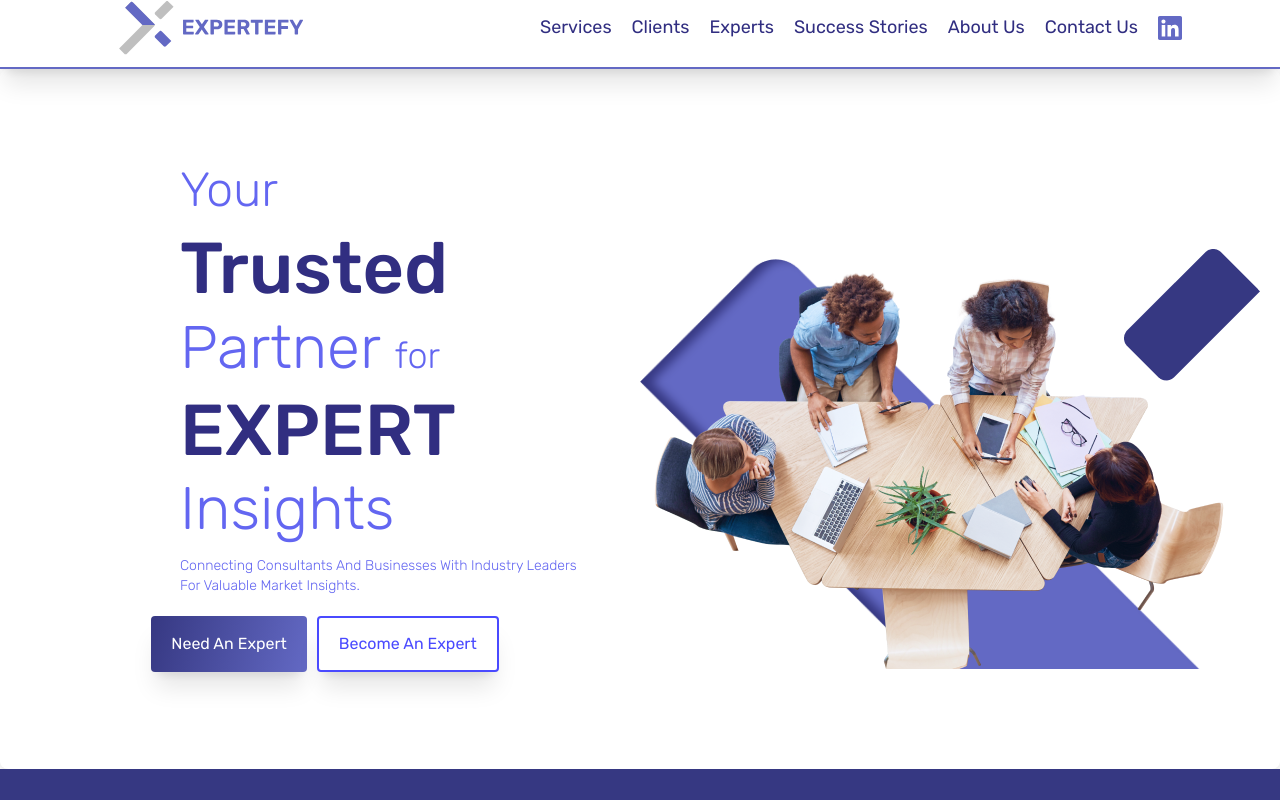
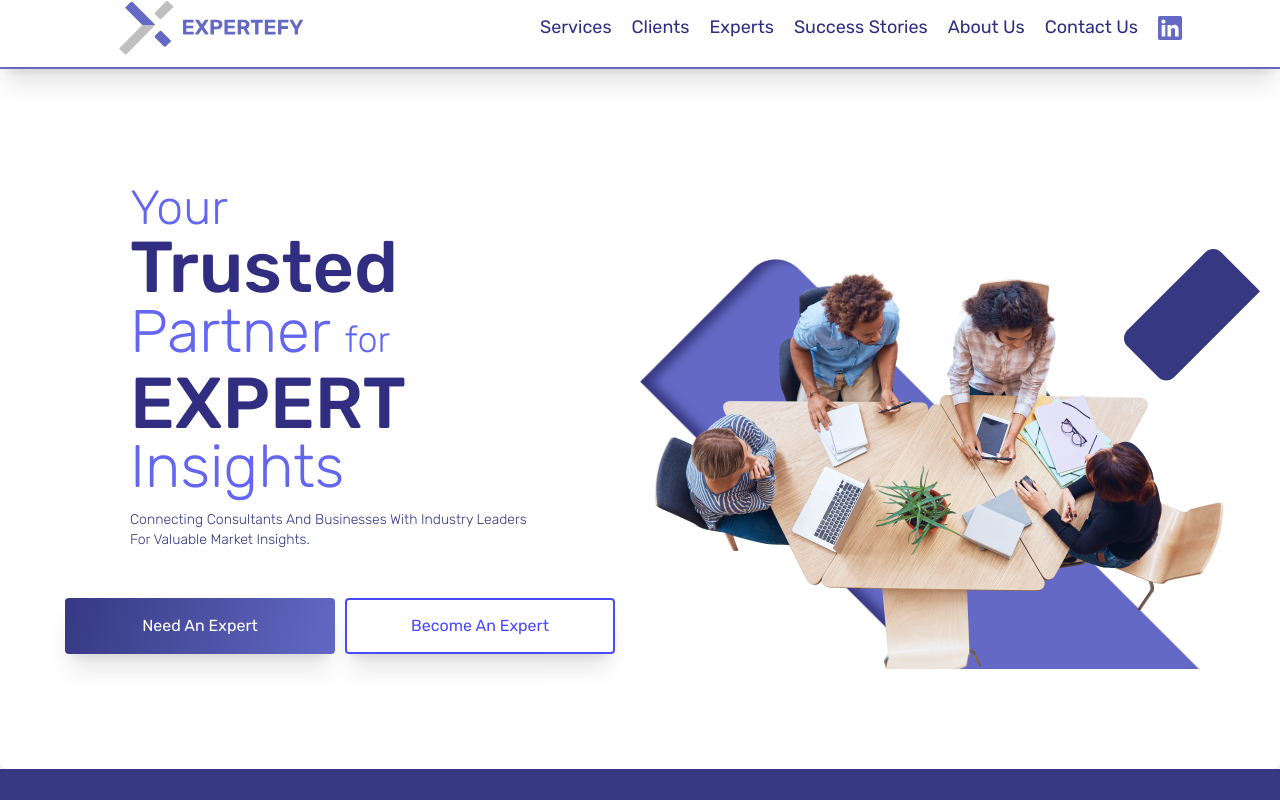
Before and after one commit to NasirBaigIT/expertefy-react, a React (Create React App) app: page / in a window 1280 px wide. Shown: the top 800 px of the page. Built offline with nearby package versions, Linux system fonts and the light colour scheme.

Commit message:
hero section design and animation updated

```diff
--- a/src/components/Footer.js
+++ b/src/components/Footer.js
@@ -32,7 +32,7 @@ const Footer = () => {
           </span>
         </div>
       </div>
-      <h2 className="mt-10 text-xl font-medium text-center uppercase max-md:max-w-full">
+      <h2 className="mt-10 text-xl font-medium text-center uppercase max-md:max-w-full w-[755px]">
         <span className="uppercase">Expertefy</span> - Your Trusted Partner for
         Expert Insights
         <span>
--- a/src/components/Home/HomePoster/HomePoster.js
+++ b/src/components/Home/HomePoster/HomePoster.js
@@ -57,51 +57,51 @@ const HomePoster = () => {
             />
           </div>
         </div>
-        <div className="text-section">
-          <div className="mx-auto font-medium text-indigo-500 capitalize leading-[64px] max-w-[300px]">
+        <div className="text-section flex flex-col">
+          <div className="mx-auto font-medium text-indigo-500 capitalize max-w-[400px]">
             <span
-              className="text-5xl font-light fading"
+              className="text-5xl font-light fading mx-auto max-sm:w-[300px]"
               ref={(el) => (textRef.current[0] = el)}
             >
               Your
             </span>{" "}
             <br />
             <span
-              className="text-7xl text-indigo-900 fading"
+              className="text-7xl text-indigo-900 fading mx-auto max-sm:w-[300px]"
               ref={(el) => (textRef.current[1] = el)}
             >
               Trusted
             </span>
             <br />
             <span
-              className="text-6xl font-light text-indigo-500 leading-[56px] fading"
+              className="text-6xl font-light text-indigo-500 leading-[56px] fading mx-auto max-sm:w-[300px]"
               ref={(el) => (textRef.current[2] = el)}
             >
               Partner{" "}
             </span>
             <span
-              className="text-4xl font-light lowercase leading-[56px] fading"
+              className="text-4xl font-light lowercase leading-[56px] fading mx-auto max-sm:w-[300px]"
               ref={(el) => (textRef.current[3] = el)}
             >
               for
             </span>
             <br />
             <span
-              className="text-7xl text-indigo-900 uppercase fading"
+              className="text-7xl text-indigo-900 uppercase fading mx-auto max-sm:w-[300px]"
               ref={(el) => (textRef.current[4] = el)}
             >
               Expert
             </span>
             <br />
             <span
-              className="text-6xl font-light leading-[54px] fading"
+              className="text-6xl font-light leading-[54px] fading mx-auto max-sm:w-[300px]"
               ref={(el) => (textRef.current[5] = el)}
             >
               Insights
             </span>
             <br />
             <span
-              className="mx-auto text-sm font-light fading below-text w-[400px] max-sm:w-[300px]"
+              className="mx-auto text-sm font-light fading below-text w-[400px] max-sm:w-[300px] hero-long-text-color mt-4"
               ref={(el) => (textRef.current[6] = el)}
             >
               Connecting consultants and businesses with industry leaders for
@@ -109,7 +109,7 @@ const HomePoster = () => {
             </span>
           </div>
           <div
-            className="buttons mx-auto fading"
+            className="buttons ml-auto fading max-w-[400px] flex pr-lg-15 mt-lg-12 mt-auto"
             ref={(el) => (textRef.current[7] = el)}
           >
             <button
--- a/src/components/Home/HomePoster/HomePoster.scss
+++ b/src/components/Home/HomePoster/HomePoster.scss
@@ -50,6 +50,10 @@
   border-radius: 4px;
   cursor: pointer;
   transition: background-color 0.3s ease;
+  width: 270px;
+  @media (max-width: 600px) {
+    width: 200px;
+  }
 }
 
 .become-expert {
@@ -144,13 +148,26 @@
   }
 }
 
+@keyframes fadeinText {
+  0% {
+    opacity: 0;
+    top: -20px;
+  }
+  100% {
+    top: 0px;
+    opacity: 1;
+  }
+}
+
 .fading {
   opacity: 0;
+  position: relative;
 }
 
 .fading.active {
   opacity: 100;
-  -webkit-animation: fadein 1s;
+  animation: fadeinText 1s forwards; /* Added 'forwards' to retain end state */
+  -webkit-animation: fadeinText 1s forwards; /* WebKit prefix for compatibility */
 }
 
 .below-text {
@@ -158,3 +175,17 @@
   margin-left: auto !important;
   margin-right: auto !important;
 }
+
+.pr-lg-15 {
+  @media (min-width: 768px) {
+    padding-right: 15px;
+  }
+}
+
+.mt-lg-12 {
+  margin-top: 3rem !important;
+}
+
+.hero-long-text-color {
+  color: #363882;
+}
```
